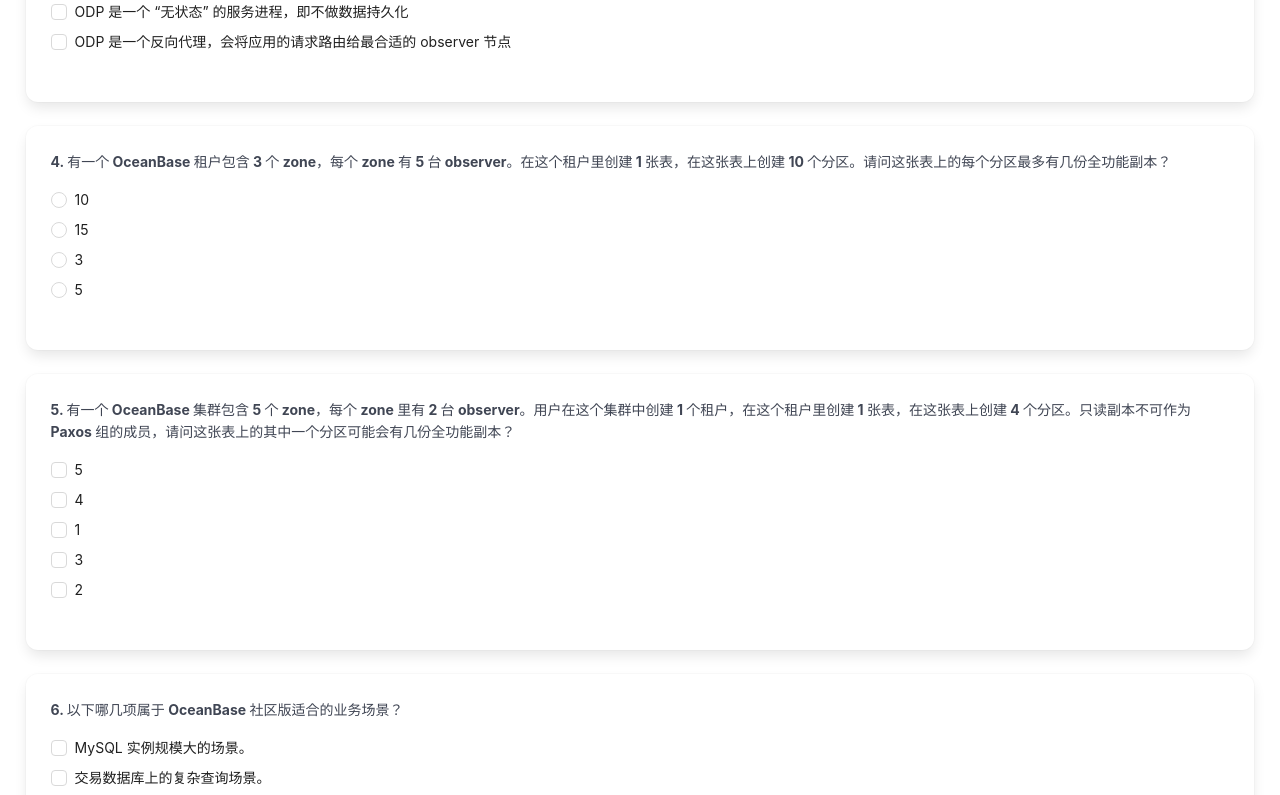
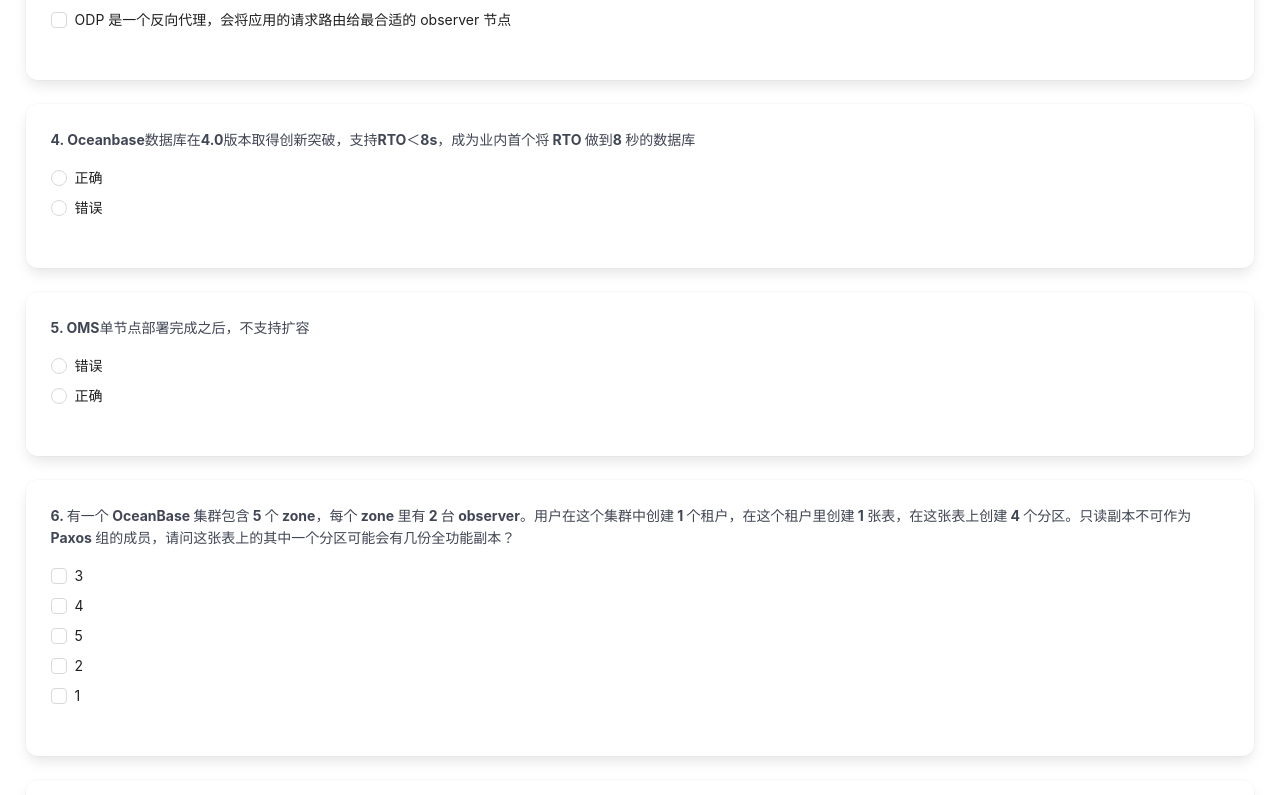
Before and after one commit to oceanbase/devcon, a React (Vite) app in the folder 2024/challenge/: page / in a window 1280 px wide. Shown: the part 805-1600 px from the top of the page. Built offline with nearby package versions, Linux system fonts and the light colour scheme.

Commit message:
从题库中随机抽取20个题目

```diff
--- a/2024/challenge/src/App.tsx
+++ b/2024/challenge/src/App.tsx
@@ -3,11 +3,6 @@
 import { Form, Checkbox, Radio, Space, Typography, Button, Input } from 'antd'
 import React from 'react'
 import questionsData from './questions.json'
-
-enum QuestionType {
-  MultipleChoice = 'MultipleChoice',
-  SingleChoice = 'SingleChoice',
-}
 
 type QuestionAnswer = {
   content: string
@@ -22,11 +17,34 @@
   answers: QuestionAnswer[]
 }
 
-const questions: Question[] = questionsData.questionsData
+function randomSamples<T>(arr: T[], numSamples: number): T[] {
+  const shuffled = [...arr]; // 复制原数组
+  const samples: T[] = [];
 
-const correctMapping: Record<string, string[]> = Object.fromEntries(questions.map((q) => [q.id, q.answers.filter((a) => a.isCorrect).map((a) => a.content)]))
-const questionMapping: Record<string, Question> = Object.fromEntries(questions.map((q) => [q.id, q]))
+  for (let i = 0; i < numSamples; i++) {
+    if (shuffled.length === 0) break;
+    const index = Math.floor(Math.random() * shuffled.length);
+    samples.push(shuffled.splice(index, 1)[0]);
+  }
 
+  return samples;
+}
+
+function isSingleChoiceQuestion(question: Question): boolean {
+  let rightAnswerCount = 0;
+  for (const answer of question.answers) {
+    if (answer.isCorrect) {
+      rightAnswerCount++;
+    }
+    if (rightAnswerCount > 1) {
+      return false;
+    }
+  }
+
+  return rightAnswerCount === 1;
+}
+
+const questions: Question[] = randomSamples(questionsData.questionsData, 20)
 
 function App() {
   const [form] = Form.useForm()
@@ -35,9 +53,17 @@
   const [score, setScore] = React.useState<number>(-1)
   const [submitted, setSubmitted] = React.useState<boolean>(false)
   const [githubId, setGithubId] = React.useState<string>("")
+
+  let questionId = 0
   for (const q of questions) {
+    questionId++
+    q.id = questionId.toString()
     q.answers = q.answers.sort(() => Math.random() - 0.5)
   }
+
+  const correctMapping: Record<string, string[]> = Object.fromEntries(questions.map((q) => [q.id, q.answers.filter((a) => a.isCorrect).map((a) => a.content)]))
+  const questionMapping: Record<string, Question> = Object.fromEntries(questions.map((q) => [q.id, q]))
+
   return (
     <>
       <section className="hero is-info">
@@ -69,7 +95,7 @@
               >
 
                 {
-                  q.type === QuestionType.SingleChoice ?
+                  isSingleChoiceQuestion(q) ?
                     (<Radio.Group>
                       <Space direction={'vertical'}>
                         {q.answers.map((a) => <Radio key={a.content} value={a.content}>{a.content}</Radio>)}
@@ -95,7 +121,7 @@
         </Form>
        )}
         { !submitted && (
-        <Space style={{ marginTop: 24 }}>
+        <Space style={{ marginTop: 10 }}>
 
           <Button type="primary" onClick={async () => {
             const githubIdValue = await formGithubId.validateFields()
@@ -129,7 +155,7 @@
         </Space>
         )}
         {score >= 0 && (
-          <div style={{ marginTop: 32 }}>
+          <div style={{ marginTop: 22 }}>
             <Typography.Title level={4}>{githubId} 你的得分是 {score}</Typography.Title>
           </div>
         )}
```
Also changed, not shown: 4 other files (tests, documents, lock files or other folders).
